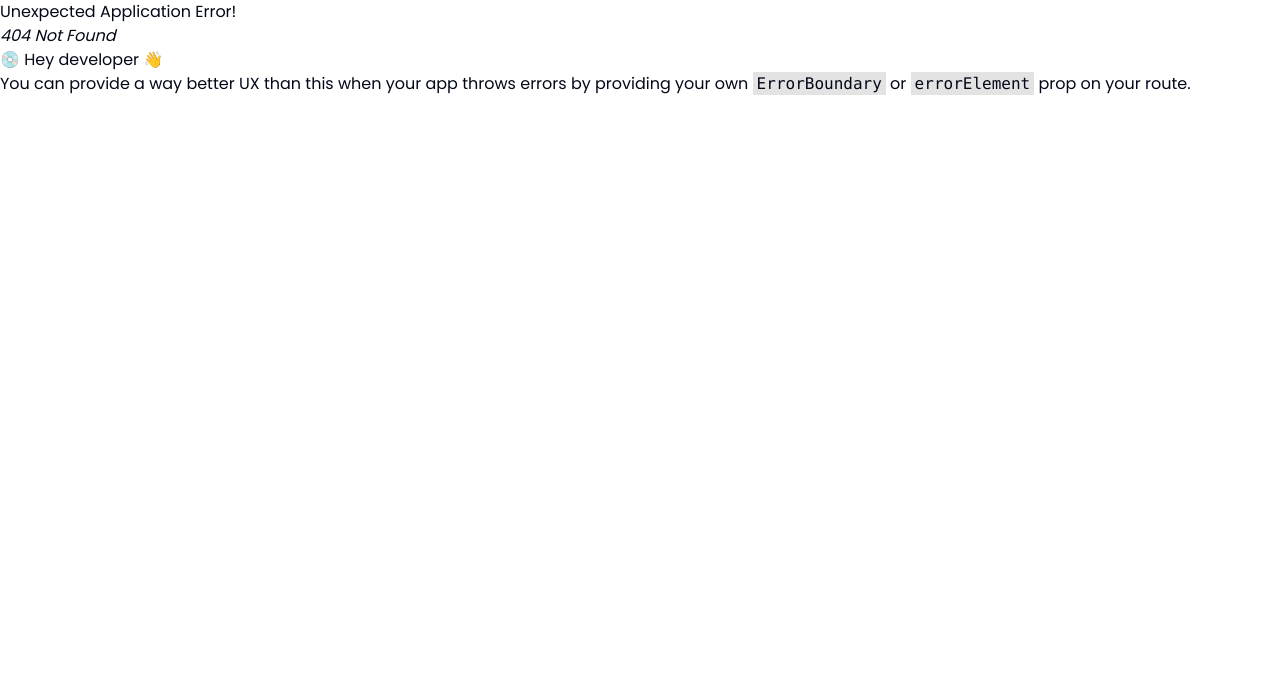
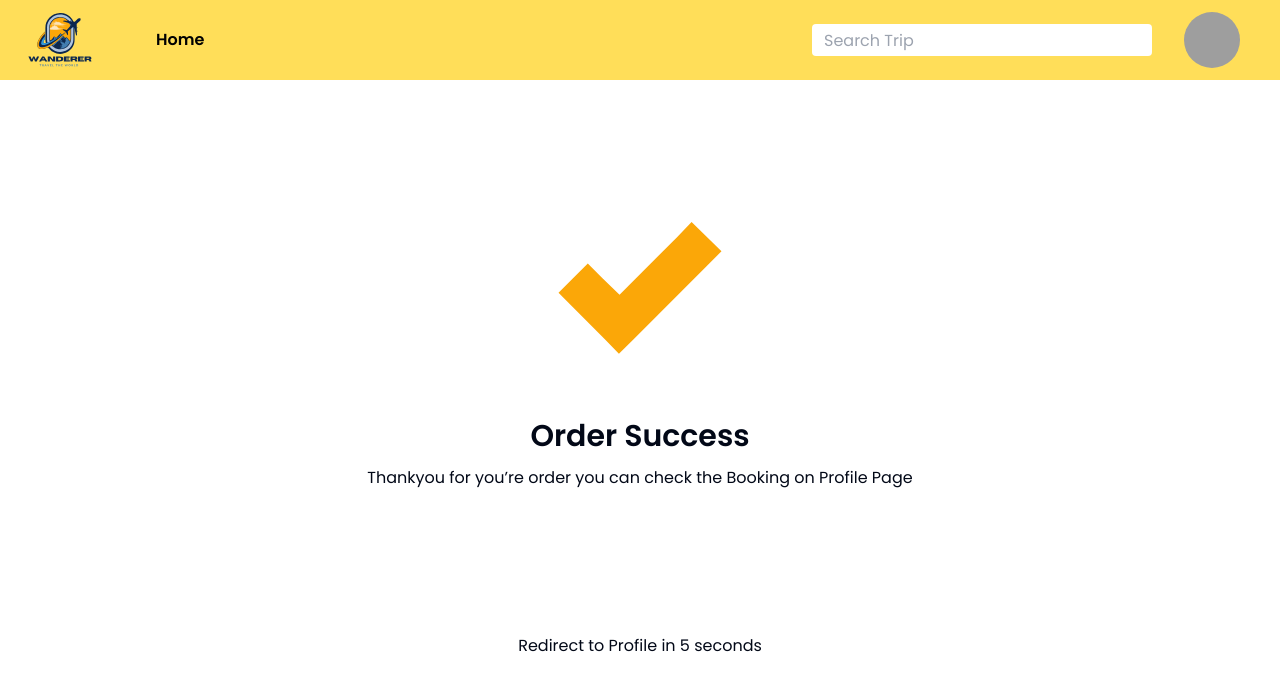
Before and after one commit to Wanderer-Asia/Wanderer-FE, a React (Vite) app: page /order-success in a window 1280 px wide. Before the commit this address had no page. Shown: the top 690 px of the page. Built offline with nearby package versions, Linux system fonts and the light colour scheme; grey boxes are pictures that could not be loaded.

Commit message:
feature: add payment virtual account and order success

```diff
--- /dev/null
+++ b/src/pages/user/order-success/index.tsx
@@ -0,0 +1,31 @@
+import Layout from "@/components/user/layout";
+
+const OrderSuccess = () => {
+  return (
+    <Layout>
+      <div className="flex h-screen flex-col items-center justify-center">
+        <svg
+          xmlns="http://www.w3.org/2000/svg"
+          width="170"
+          height="132"
+          viewBox="0 0 200 162"
+          fill="none"
+        >
+          <path
+            d="M163.312 0L145.732 18.344L74.9045 89.172L54.2675 69.2994L35.9236 50.9554L0 86.879L18.344 105.223L56.5605 143.439L74.1401 161.783L92.4841 143.439L181.656 54.2675L200 35.9236L163.312 0Z"
+            fill="#FBA708"
+          />
+        </svg>
+        <div className="mt-16 flex flex-col items-center gap-3">
+          <p className=" text-3xl font-semibold">Order Success</p>
+          <p>
+            Thankyou for you’re order you can check the Booking on Profile Page
+          </p>
+        </div>
+        <p className="mt-36">Redirect to Profile in 5 seconds</p>
+      </div>
+    </Layout>
+  );
+};
+
+export default OrderSuccess;
--- /dev/null
+++ b/src/pages/user/payment/index.tsx
@@ -0,0 +1,25 @@
+import Layout from "@/components/user/layout";
+
+const Payment = () => {
+  return (
+    <Layout>
+      <div className="flex h-screen flex-col items-center justify-center">
+        <img
+          className="h-26 w-56"
+          src="https://s3-alpha-sig.figma.com/img/50a0/851b/812e75c05619a4cde0c3e7bc432f5c29?Expires=1703462400&Signature=eR818RROilPgpwX1GNzVoLUVbtmviFmametU3SDD4HBhkLyBHEb-d-DHATtnZ4DckKLv1NJfPlxoOsFJ5ftJ8eHLUevStrfYGrJSwj3vM~ZisyrA~a~JRBDyirpzYZwylciFpb~bk9XkEVHiRdNSMnsSIyUbLgz6zFqvGYi9Rkb7Yyi1oEAs1regb5nGgaBpyoBF-GCcgvOnCwzXsUgJAa0xT~INqXPO0J~vqYu5vG6hPlcS3u4e9X3NoggfVRPDwanh9IVWLV8U-6haRAF5-oQMdmOkYeDbltQaO6hQZvH2AiZuEXo435L9W7C9OKNZMnrnCkKjLl0lcosato9XEA__&Key-Pair-Id=APKAQ4GOSFWCVNEHN3O4"
+        />
+        <div className="mt-16 flex flex-col items-center gap-3">
+          <p className=" text-lg font-normal">Virtual Account</p>
+          <p className=" text-2xl font-semibold">1034 2034 1234 2222</p>
+          <div className="flex flex-row gap-10">
+            <p className=" text-lg font-semibold">Total need to pay</p>
+            <p className=" text-lg font-semibold">RP 22.505.000</p>
+          </div>
+        </div>
+        <p className="mt-36">Please finish the payment before 12 hours</p>
+      </div>
+    </Layout>
+  );
+};
+
+export default Payment;
```
Also changed, not shown: src/routes/router.tsx (+12 -2 lines).
